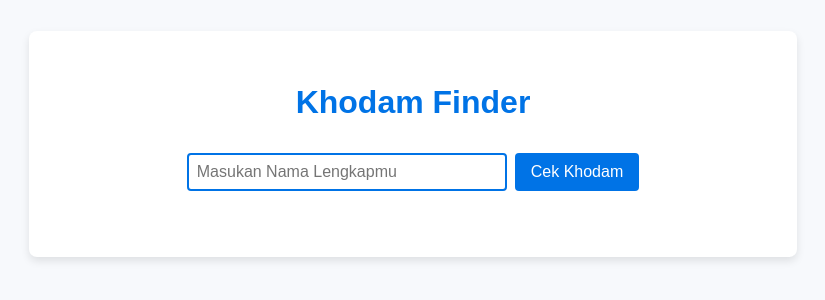
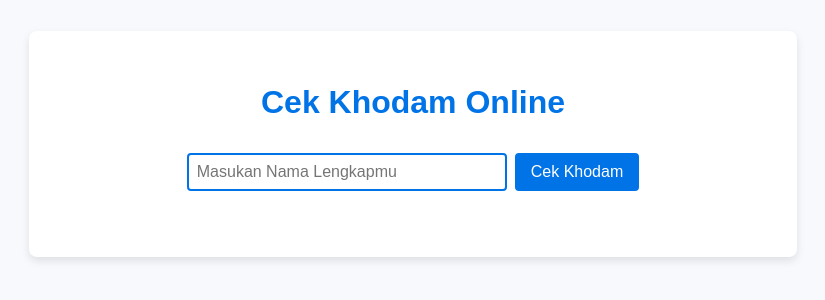
Before and after one commit to idearik/cekkhodam, a plain HTML site: page index.html in a window 1280 px wide. Shown: the part 256-556 px from the top of the page, without its empty margins (227-1052 px from the left). Drawn offline with Linux system fonts and the light colour scheme.

Commit message:
Update index.html

```diff
--- a/index.html
+++ b/index.html
@@ -4,7 +4,7 @@
     <meta charset="UTF-8">
     <meta name="viewport" content="width=device-width, initial-scale=1.0">
     <link rel="stylesheet" href="style.css">
-    <title>Khodam Finder</title>
+    <title>Cek Khodam Online</title>
 </head>
 <body>
     <div id="loading-screen" class="loading-screen">
@@ -13,7 +13,7 @@
         </div>
     </div>
     <div class="container" id="main-content">
-        <h1>Khodam Finder</h1>
+        <h1>Cek Khodam Online</h1>
         <div class="input-group">
             <input type="text" id="nameInput" placeholder="Masukan Nama Lengkapmu">
             <button onclick="getKhodam()" id="getKhodamButton">Cek Khodam</button>
```
